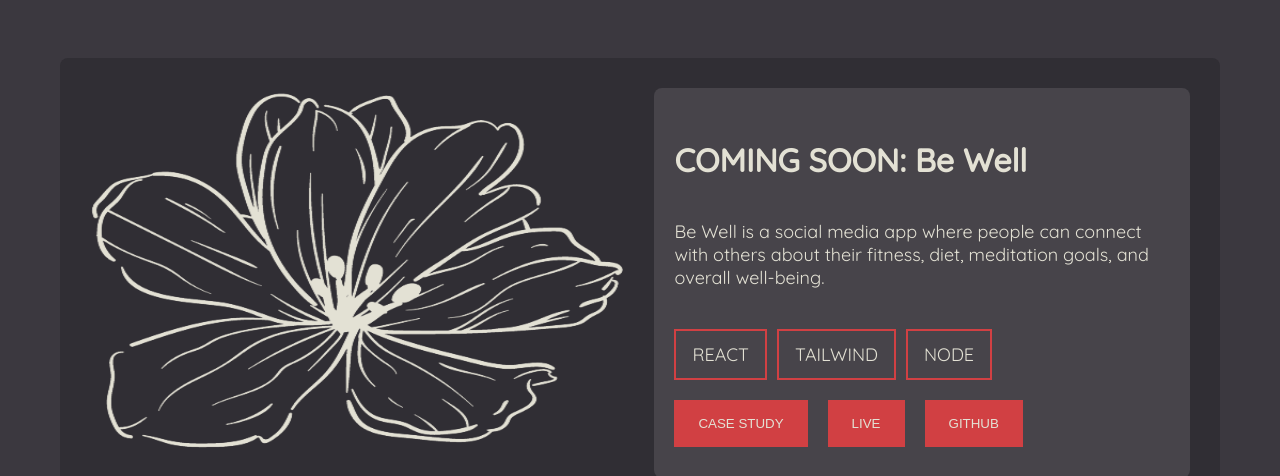
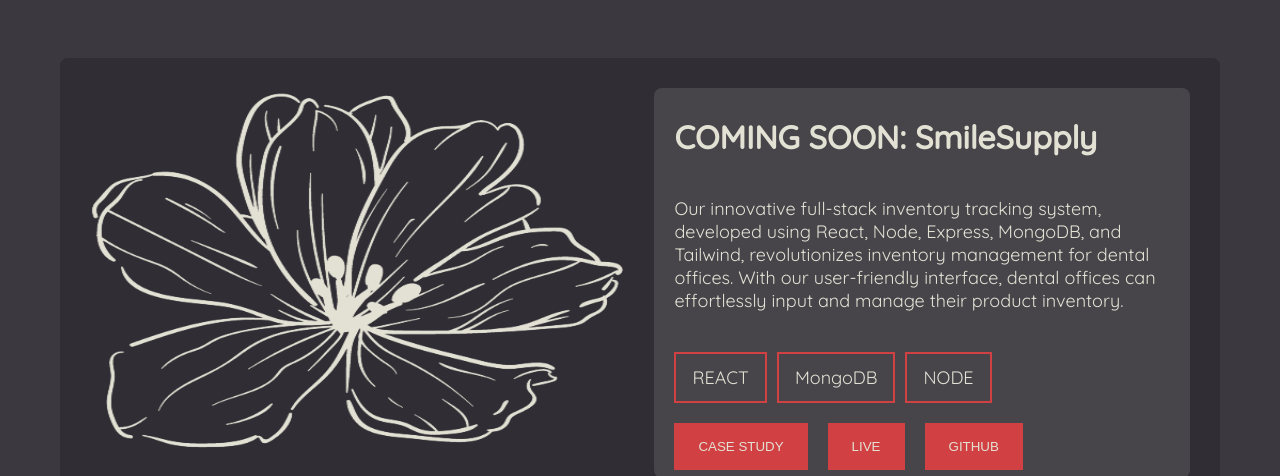
Before and after one commit to svizzusi/portfolio, a React (Vite) app: page / in a window 1280 px wide. Shown: the part 955-1431 px from the top of the page. Built offline with nearby package versions, Linux system fonts and the light colour scheme.

Commit message:
Added SmileSupply placeholder to project section

```diff
--- a/src/componets/CaseStudy1/CaseStudy1.jsx
+++ b/src/componets/CaseStudy1/CaseStudy1.jsx
@@ -6,8 +6,8 @@ const CaseStudy1 = () => {
   return (
     <main>
       <hgroup>
-        <h1>Be Well</h1>
-        <h2>Be Well: Social Media App</h2>
+        <h1>SmileSupply</h1>
+        <h2>Dental Innovatory Tracking System</h2>
       </hgroup>
       <div className={style.imageContainer}>
         <img src={blossom} alt="Flower"/>
@@ -15,13 +15,13 @@ const CaseStudy1 = () => {
       <section className={style.caseStudySection}>
         <div className={style.caseStudyAbout}>
           <h3>About this project</h3>
-          <p>"Be Well is a social media app where people can connect with others about their fitness, diet, meditation goals, and overall well-being."</p>
+          <p>"SmileSupply is our innovative full-stack inventory tracking system, developed using React, Node, Express, MongoDB, and Tailwind, revolutionizes inventory management for dental offices. With our user-friendly interface, dental offices can effortlessly input and manage their product inventory. What sets our app apart is the utilization of a cutting-edge algorithm tailored to each product, enabling precise tracking of usage patterns. This intelligent system ensures timely automatic reordering, adapting to the specific rate at which products are consumed. By preventing the wastage of expired items, dental offices can significantly reduce costs. Furthermore, our app guarantees that your inventory is always aligned with demand, optimizing your supply chain and ensuring you have the right products on hand to meet the unique needs of each dental office. "</p>
         </div>
         <div className={style.caseStudyTechnologies}>
           <h4>TECHNOLOGIES</h4>
           <ul>
             <li>React</li>
-            <li>Tailwind</li>
+            <li>MongoDB</li>
             <li>Node</li>
           </ul>
           <div className={style.caseStudyLinksContainer}>
--- a/src/componets/Form/FormComponent.jsx
+++ b/src/componets/Form/FormComponent.jsx
@@ -41,7 +41,7 @@ const FormComponent = () => {
     return (
     <>
         <form className={style.formForm} onSubmit={sendEmail} ref={formRef}>
-            <input type='name' name='user_name' placeholder='Name' required/>
+            <input type='text' name='user_name' placeholder='Name' required/>
             <input type='email' name='user_email' placeholder='Email' required/>
             <textarea name='user_message' placeholder='Write message...' required></textarea>
             <button type='submit'>Submit</button>
--- a/src/componets/Projects/ProjectsData.js
+++ b/src/componets/Projects/ProjectsData.js
@@ -5,10 +5,10 @@ export default [
     {
         id: 1,
         img:img1,
-        title:"COMING SOON: Be Well",
-        details:"Be Well is a social media app where people can connect with others about their fitness, diet, meditation goals, and overall well-being.",
+        title:"COMING SOON: SmileSupply",
+        details:"Our innovative full-stack inventory tracking system, developed using React, Node, Express, MongoDB, and Tailwind, revolutionizes inventory management for dental offices. With our user-friendly interface, dental offices can effortlessly input and manage their product inventory.",
         lang1:"REACT",
-        lang2:"TAILWIND",
+        lang2:"MongoDB",
         lang3:"NODE",
         link:'/case-study-1',
         live:'https://stephenvizzusi.vercel.app/',
```
